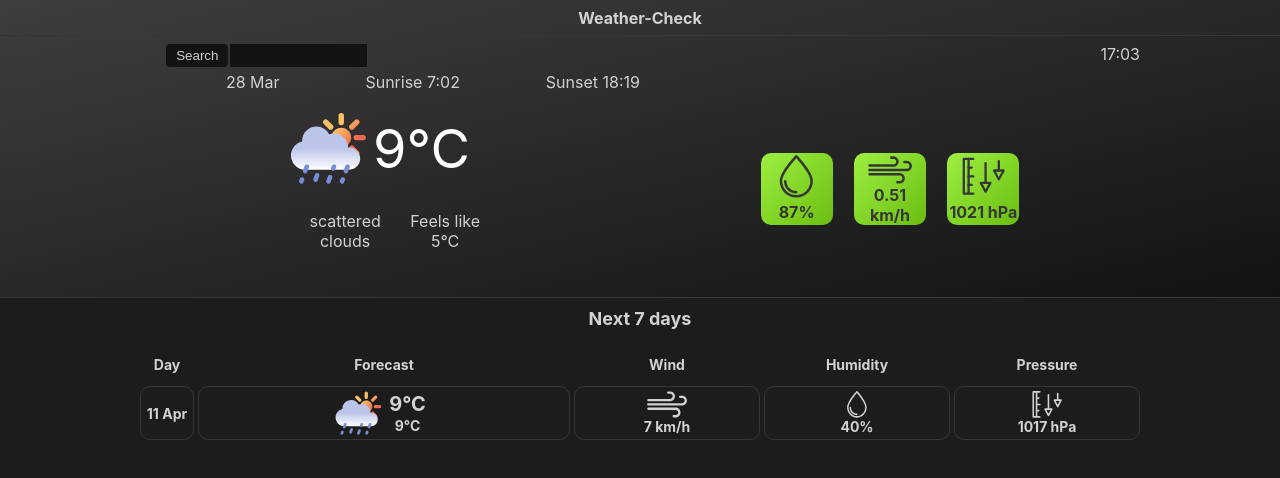
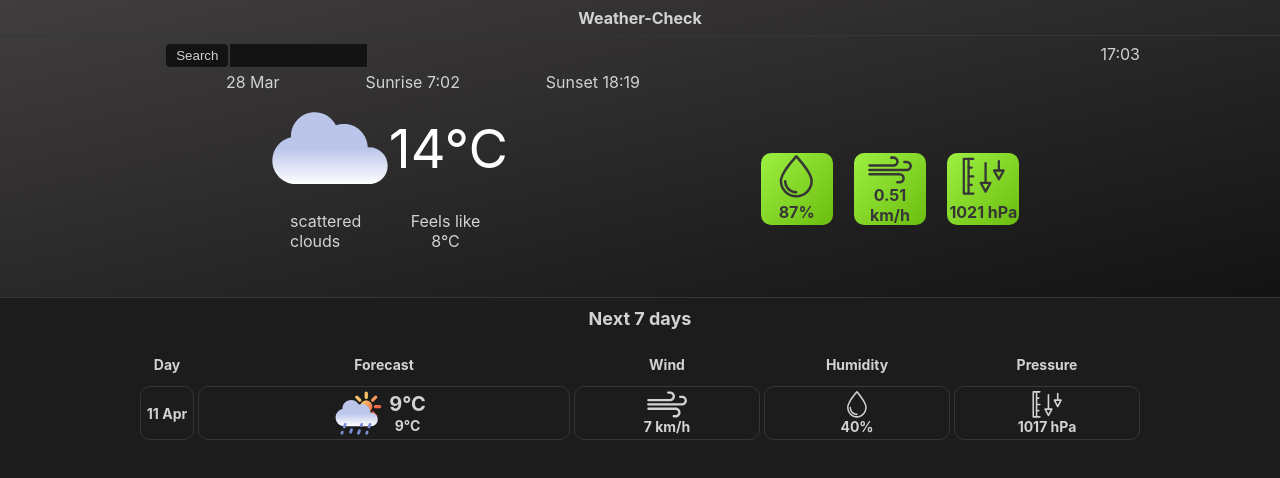
Before and after one commit to michfal/weather-check_v_react, a React (Create React App) app: page / in a window 1280 px wide. Shown: the top 478 px of the page. Built offline with nearby package versions, Linux system fonts and the light colour scheme.

Commit message:
Added display data from state in WeatherMainInfo

```diff
--- a/src/App.js
+++ b/src/App.js
@@ -18,7 +18,29 @@ class App extends React.Component {
   constructor() {
     super();
     this.state = {
-      current: '',
+      current: {
+        clouds: 40,
+        dew_point: 8.2,
+        dt: 1618749143,
+        feels_like: 8,
+        humidity: 66,
+        pressure: 1019,
+        sunrise: 1618716715,
+        sunset: 1618767493,
+        temp: 14.47,
+        uvi: 1.84,
+        visibility: 10000,
+        weather: [
+          {
+            description: "scattered clouds",
+            icon: "03d",
+            id: 802,
+            main: "Clouds"
+          }
+        ],
+        wind_deg: 0,
+        wind_speed: 1.03,
+      },
       daily: ''
     }
   }
@@ -28,7 +50,7 @@ class App extends React.Component {
     const coordinates = await getCoordinates(city, key);
     const weatherData = await getWeatherForCity(coordinates, key);
     this.setState({current: weatherData.current, daily: weatherData.daily} );
-    console.log(this.state)
+    // console.log(this.state)
     }  catch (err) {
         console.log(err)
     }
@@ -45,7 +67,10 @@ class App extends React.Component {
   render() {
     return (
       <div className="App">
-        <MainPage handleSubmit={this.handleSubmit}/>
+        <MainPage
+        handleSubmit={this.handleSubmit}
+        weatherData={this.state}
+        />
       </div>
 
     );
--- a/src/components/CurrentInfo/CurrentInfo.components.jsx
+++ b/src/components/CurrentInfo/CurrentInfo.components.jsx
@@ -6,13 +6,13 @@ import WeatherAddInfo from '../WeatherAddInfo/WeatherAddInfo.components';
 
 import './mainPage.styles.scss';
 
-function CurrentInfoPage({handleSubmit}) {
+function CurrentInfoPage({handleSubmit, currentData}) {
     return (
       <div className="main_display">
         <Header />
         <SearchField handleSubmit={handleSubmit}/>
         <WeatherDateInfo />
-        <WeatherMainInfo />
+        <WeatherMainInfo currentData={currentData}/>
         <WeatherAddInfo />
       </div>
 
--- a/src/components/WeatherMainInfo/WeatherMainInfo.components.jsx
+++ b/src/components/WeatherMainInfo/WeatherMainInfo.components.jsx
@@ -2,19 +2,20 @@ import './weatherMainInfo.styles.scss';
 
 import weatherIcons from '../WeatherIcons/weatherIcons.components';
 
-function WeatherMainInfo() {
+function WeatherMainInfo(currentData) {
     // console.log(weatherIcons['01d'])
-    const content = weatherIcons['10d']
-    // console.log(content)
+    const data = currentData.currentData;
+    const icon = weatherIcons[data.weather[0].icon];
+    console.log(data)
     return(
         <div className="weather_main_info">
             <div className="weather_basic_info">
-            <div className="weather_icon_container" dangerouslySetInnerHTML={{ __html: content }} />
-            <h2 className="info_text info_text--temperature_main">9{'\u00b0'}C</h2>
+            <div className="weather_icon_container" dangerouslySetInnerHTML={{ __html: icon }} />
+            <h2 className="info_text info_text--temperature_main">{Math.round(data.temp)}{'\u00b0'}C</h2>
             </div>
             <div className="weather_main_info_description">
-              <h2 className="info_text">scattered clouds</h2>
-              <h2 className="info_text">Feels like 5{'\u00b0'}C</h2>
+              <h2 className="info_text info_text--align_left">{data.weather[0].description}</h2>
+              <h2 className="info_text">Feels like {Math.round(data.feels_like)}{'\u00b0'}C</h2>
             </div>
         </div>
     )
--- a/src/design-tokens/_info_text.styles.scss
+++ b/src/design-tokens/_info_text.styles.scss
@@ -15,4 +15,9 @@
         margin-right: 0px;
         text-align: right;
     }
+    &--align_left {
+        margin-left: 0px;
+        text-align: left;
+        margin-right: 0.1rem;
+    }
 }
--- a/src/pages/MainPage/MainPage.components.jsx
+++ b/src/pages/MainPage/MainPage.components.jsx
@@ -1,10 +1,15 @@
 import CurrentInfo from '../../components/CurrentInfo/CurrentInfo.components';
 import FutureInfo from '../../components/FutureInfo/FutureInfo.components';
+import weatherIcons from '../../components/WeatherIcons/weatherIcons.components';
 
-function CurrentDayPage({handleSubmit}) {
+function CurrentDayPage({handleSubmit, weatherData}) {
+    // console.log('weather: ', weatherData.current)
     return (
       <div className="">
-        <CurrentInfo handleSubmit={handleSubmit}/>
+        <CurrentInfo
+        handleSubmit={handleSubmit}
+        currentData={weatherData.current}
+        />
         <FutureInfo />
       </div>
 
```
